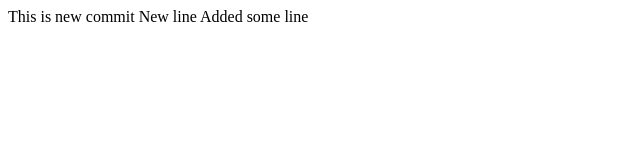
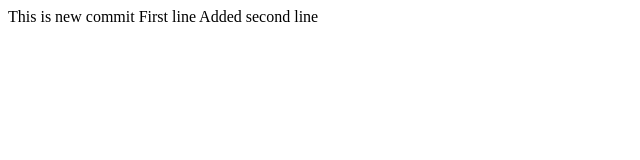
Before and after one commit to IvanHolovko/test_git, a plain HTML site: page test2.html in a window 1280 px wide. Shown: the full height of the page, 0-640 px from the left. Drawn offline with Linux system fonts and the light colour scheme.

Commit message:
Update test2.html

```diff
--- a/test2.html
+++ b/test2.html
@@ -6,7 +6,7 @@
 </head>
 <body>
 This is new commit
-New line
-Added some line
+First line
+Added second line
 </body>
 </html>
```
